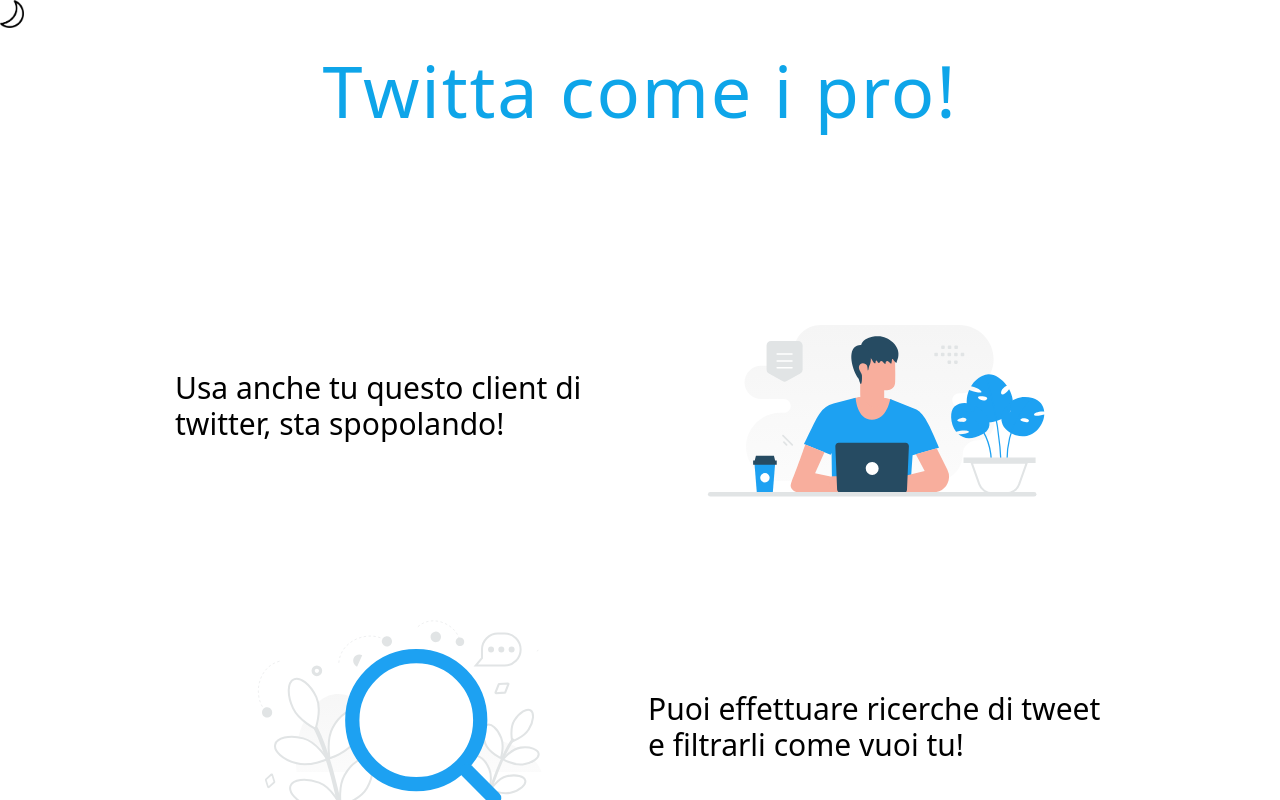
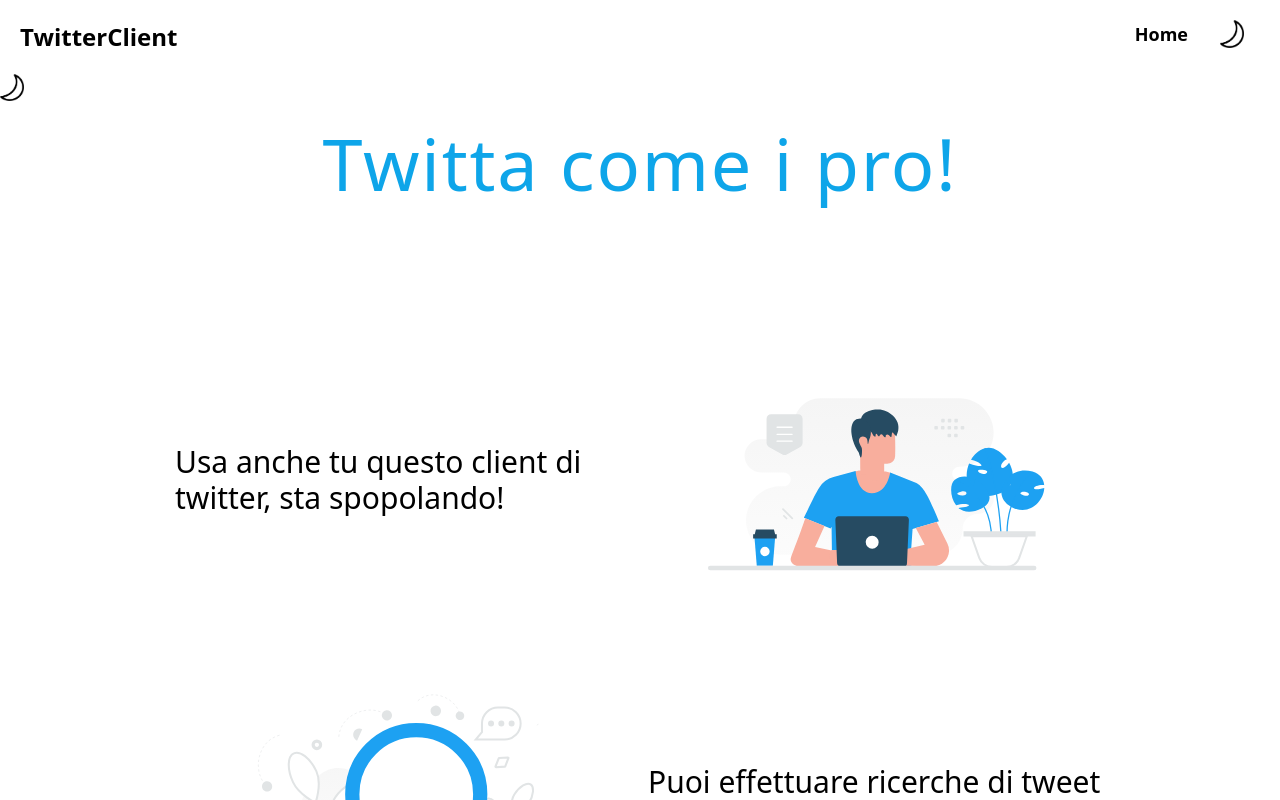
Before and after one commit to jortikcode/twitter-client-swe, a React (Create React App) app in the folder frontend/: page / in a window 1280 px wide. Shown: the top 800 px of the page. Built offline with nearby package versions, Linux system fonts and the light colour scheme.

Commit message:
added Navbar w/togglercolor

```diff
--- a/frontend/src/App.js
+++ b/frontend/src/App.js
@@ -1,10 +1,12 @@
 
 import { Route, Routes } from 'react-router-dom';
 import Homepage from './screens/Homepage'
+import Navbar from './components/Navbar'
 
 function App() {
   return (
     <>
+      <Navbar />
       <Routes>
         <Route path='/' element={<Homepage />} />
       </Routes>
--- a/frontend/src/components/Navbar.js
+++ b/frontend/src/components/Navbar.js
@@ -1,4 +1,5 @@
 import React from "react"
+import TogglerColor from "./TogglerColor"
 
 function Navbar() {
 	return (
@@ -9,7 +10,10 @@
 				</div>
 				<ul className="flex md:flex-row flex-col">
 					<li className="mx-4 my-6 md:my-0">
-						<a href="#" className="text-lg dark:text-sky-400 hover:text-cyan-500 duration-500">Home</a>
+						<a href="..." className="text-lg font-semibold dark:text-sky-400 hover:text-cyan-500 duration-500">Home</a>
+					</li>
+					<li className="mx-4 my-6 md:my-0">
+						<TogglerColor />
 					</li>
 				</ul>
 			</nav>
```
